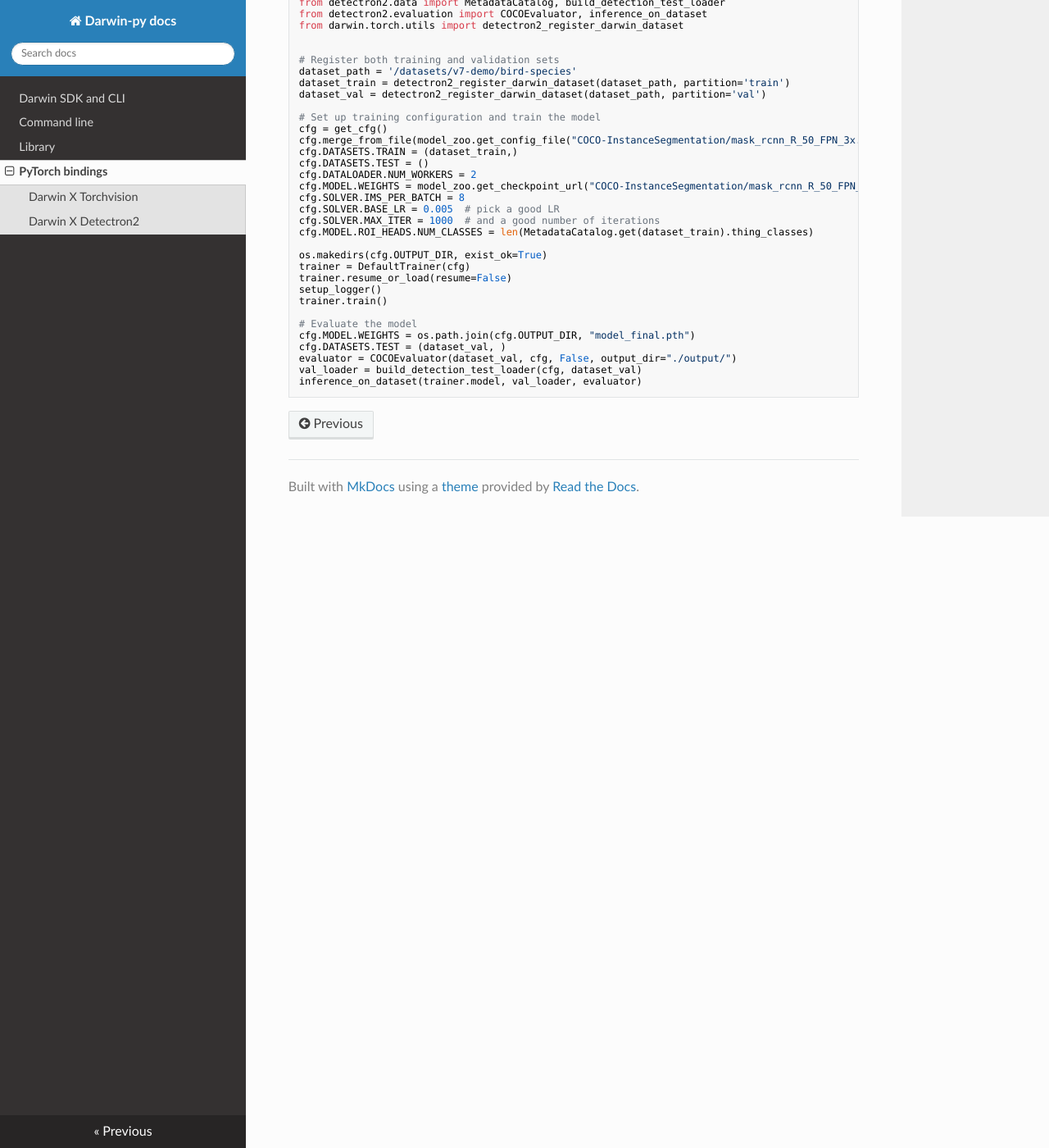
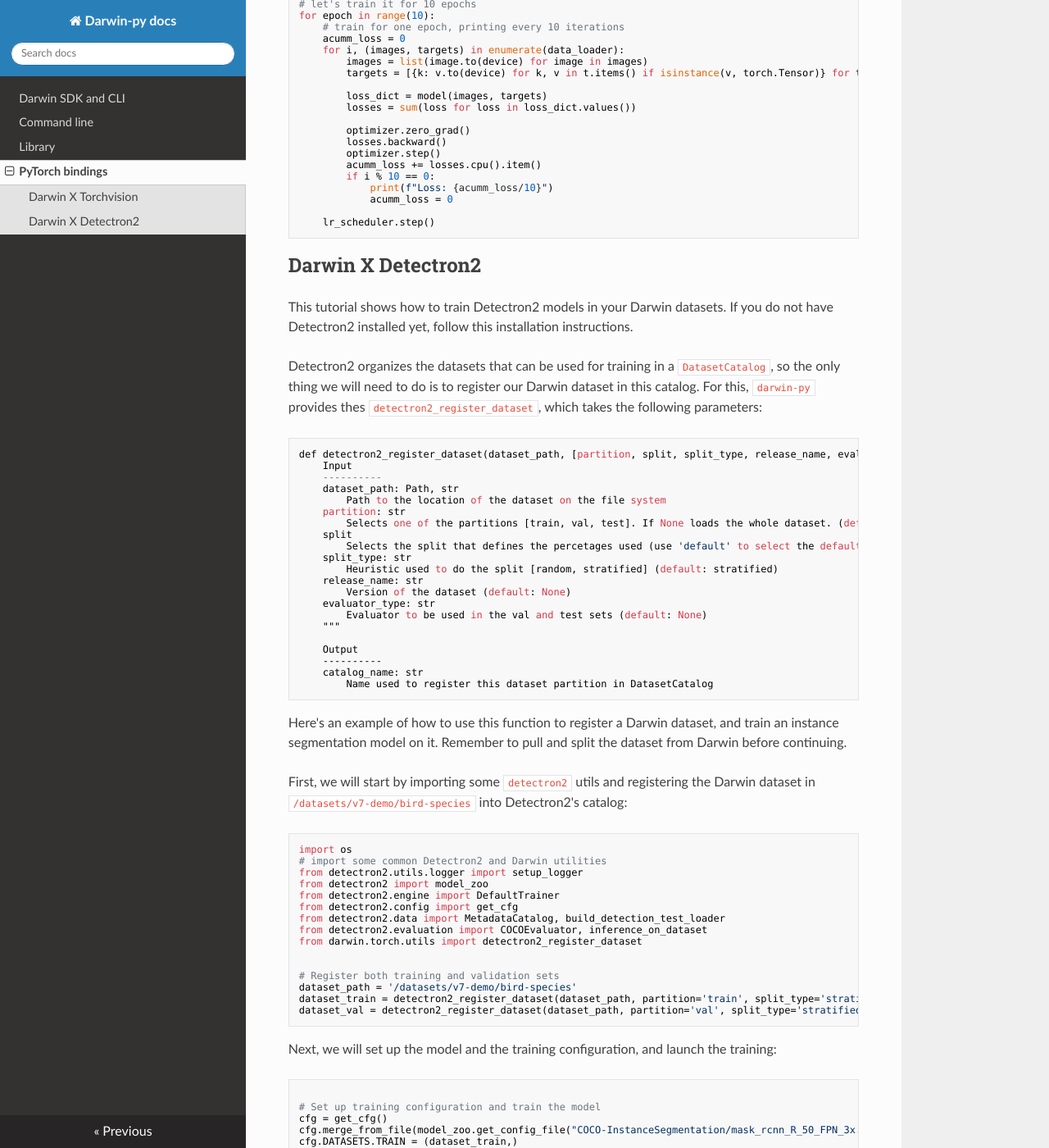
Before and after one commit to v7labs/darwin-py, an MkDocs documentation site: the page built from docs/torch.md, in a window 1280 px wide and 1400 px high, scrolled down 2102 px. Shown: the whole window at 82% size. Built offline with MkDocs 1.6.1, drawn with Linux system fonts in a browser that asks for light colours; nearby versions of some CDN libraries; a script that is not in the unit is left out; some of the changed text lies outside the part shown.

Commit message:
update readme

````diff
--- a/docs/torch.md
+++ b/docs/torch.md
@@ -44,6 +41,14 @@
 
 ## Darwin X Torchvision
 
+This tutorial shows how to use the function `get_dataset()` in `darwin-py` to train an instance segmentaion model using Pytorch's Torchvsion. First, using `darwin-py`'s CLI, we will pull the dataset from Darwin and create train a test partitions.
+
+```bash
+darwin dataset pull v7-demo/bird-species
+darwin dataset split v7-demo/bird-species --val-percentage 10
+```
+
+Now, in Python, we will start by importing some `torchvision` and `darwin` functions, and defining the function `get_instance_segmentation_model()` that we will use to instantiate a Mask-RCNN model using Torchvision's API.
 
 ```python
 import torch
@@ -73,15 +78,21 @@
                                                        hidden_layer,
                                                        num_classes)
     return model
+```
 
+Then we will load the dataset using `darwin-py`'s `get_dataset()` function, specifying the path to the dataset, the dataset type (in this case we need an `instance-segmentation` dataset), and the `train` partition. The dataset that we get back can be used directly into Pytorch's standard DataLoader.
 
-device = torch.device('cuda') if torch.cuda.is_available() else torch.device('cpu')
-
-# Get training dataset
+```python
 trfs_train = T.Compose([T.RandomHorizontalFlip(), T.ToTensor()])
-dataset = get_dataset("/datasets/v7-demo/bird-species", dataset_type="instance_segmentation",
+dataset = get_dataset("/datasets/v7-demo/bird-species", dataset_type="instance-segmentation",
                       partition="train", split_type="stratified", transform=trfs_train)
 data_loader = torch.utils.data.DataLoader(dataset, batch_size=2, shuffle=True, num_workers=4, collate_fn=collate_fn)
+```
+
+Now we instantiate the instance segmentation model and define the optimizer and the learning rate scheduler.
+
+```python
+device = torch.device('cuda') if torch.cuda.is_available() else torch.device('cpu')
 
 # get the model using our helper function
 num_classes = dataset.num_classes + 1 # number of classes in the dataset + background
@@ -93,7 +104,11 @@
 optimizer = torch.optim.SGD(params, lr=0.005, momentum=0.9, weight_decay=0.0005)
 # and a learning rate scheduler
 lr_scheduler = torch.optim.lr_scheduler.StepLR(optimizer, step_size=3, gamma=0.1)
+```
 
+And finally we define our training loop and train the model for 10 full epochs.
+
+```python
 # let's train it for 10 epochs
 for epoch in range(10):
     # train for one epoch, printing every 10 iterations
@@ -119,6 +134,38 @@
 
 ## Darwin X Detectron2
 
+This tutorial shows how to train Detectron2 models in your Darwin datasets. If you do not have Detectron2 installed yet, follow this installation instructions.
+
+Detectron2 organizes the datasets that can be used for training in a `DatasetCatalog`, so the only thing we will need to do is to register our Darwin dataset in this catalog. For this, `darwin-py` provides thes `detectron2_register_dataset`, which takes the following parameters:
+
+```
+def detectron2_register_dataset(dataset_path, [partition, split, split_type, release_name, evaluator_type: Optional[str] = None])
+    Input
+    ----------
+    dataset_path: Path, str
+        Path to the location of the dataset on the file system
+    partition: str
+        Selects one of the partitions [train, val, test]. If None loads the whole dataset. (default: None)
+    split
+        Selects the split that defines the percetages used (use 'default' to select the default split)
+    split_type: str
+        Heuristic used to do the split [random, stratified] (default: stratified)
+    release_name: str
+        Version of the dataset (default: None)
+    evaluator_type: str
+        Evaluator to be used in the val and test sets (default: None)
+    """
+
+	Output
+    ----------
+	catalog_name: str
+		Name used to register this dataset partition in DatasetCatalog
+```
+
+Here's an example of how to use this function to register a Darwin dataset, and train an instance segmentation model on it. Remember to pull and split the dataset from Darwin before continuing.
+
+First, we will start by importing some `detectron2` utils and registering the Darwin dataset in `/datasets/v7-demo/bird-species` into Detectron2's catalog:
+
 ```python
 import os
 # import some common Detectron2 and Darwin utilities
@@ -128,13 +175,18 @@
 from detectron2.config import get_cfg
 from detectron2.data import MetadataCatalog, build_detection_test_loader
 from detectron2.evaluation import COCOEvaluator, inference_on_dataset
-from darwin.torch.utils import detectron2_register_darwin_dataset
+from darwin.torch.utils import detectron2_register_dataset
 
 
 # Register both training and validation sets
 dataset_path = '/datasets/v7-demo/bird-species'
-dataset_train = detectron2_register_darwin_dataset(dataset_path, partition='train')
-dataset_val = detectron2_register_darwin_dataset(dataset_path, partition='val')
+dataset_train = detectron2_register_dataset(dataset_path, partition='train', split_type='stratified')
+dataset_val = detectron2_register_dataset(dataset_path, partition='val', split_type='stratified')
+```
+
+Next, we will set up the model and the training configuration, and launch the training:
+
+```python
 
 # Set up training configuration and train the model
 cfg = get_cfg()
@@ -148,12 +200,17 @@
 cfg.SOLVER.MAX_ITER = 1000  # and a good number of iterations
 cfg.MODEL.ROI_HEADS.NUM_CLASSES = len(MetadataCatalog.get(dataset_train).thing_classes)
 
+# Instantiate the trainer and train the model
 os.makedirs(cfg.OUTPUT_DIR, exist_ok=True)
 trainer = DefaultTrainer(cfg)
 trainer.resume_or_load(resume=False)
 setup_logger()
 trainer.train()
+```
 
+Finally, we will evaluate the model using the built-in COCO evaluator:
+
+```python
 # Evaluate the model
 cfg.MODEL.WEIGHTS = os.path.join(cfg.OUTPUT_DIR, "model_final.pth")
 cfg.DATASETS.TEST = (dataset_val, )
````
Also changed, not shown: other parts of docs/torch.md (+5 -8 lines), 1 other file.
